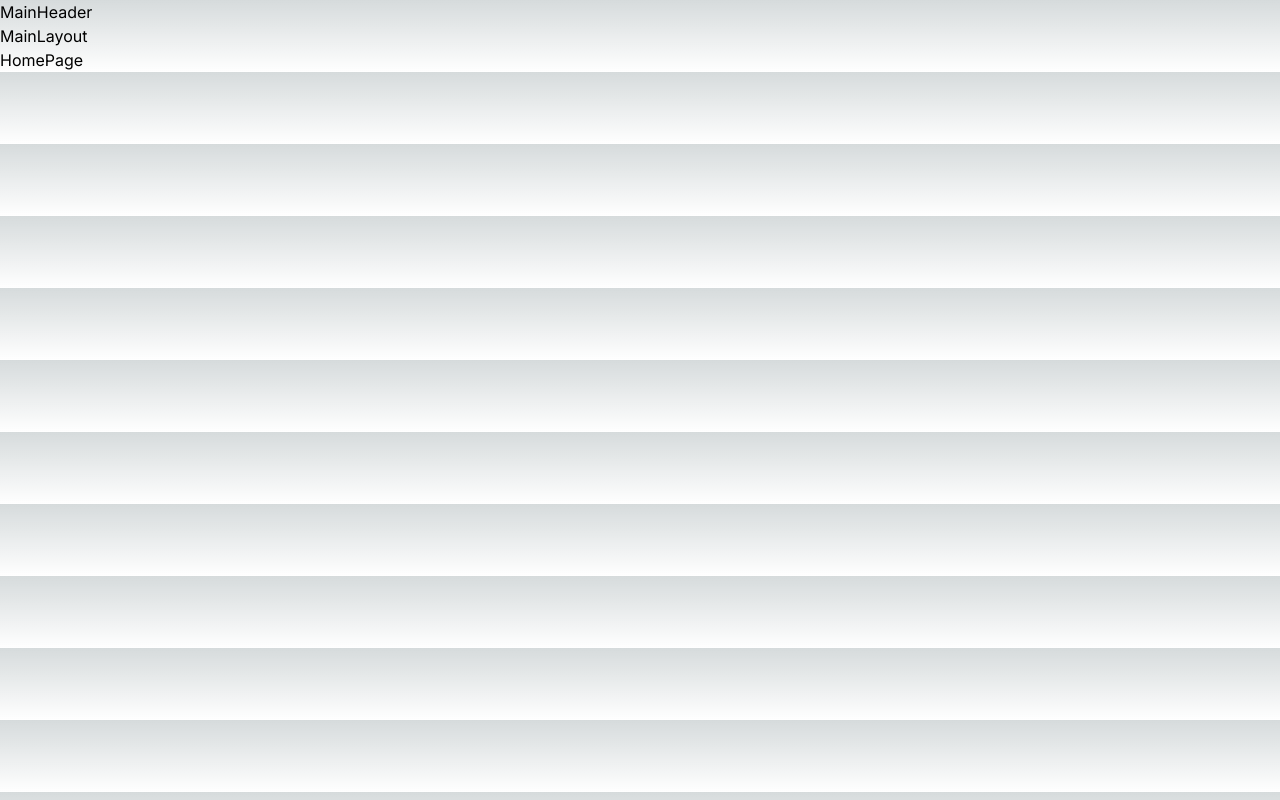
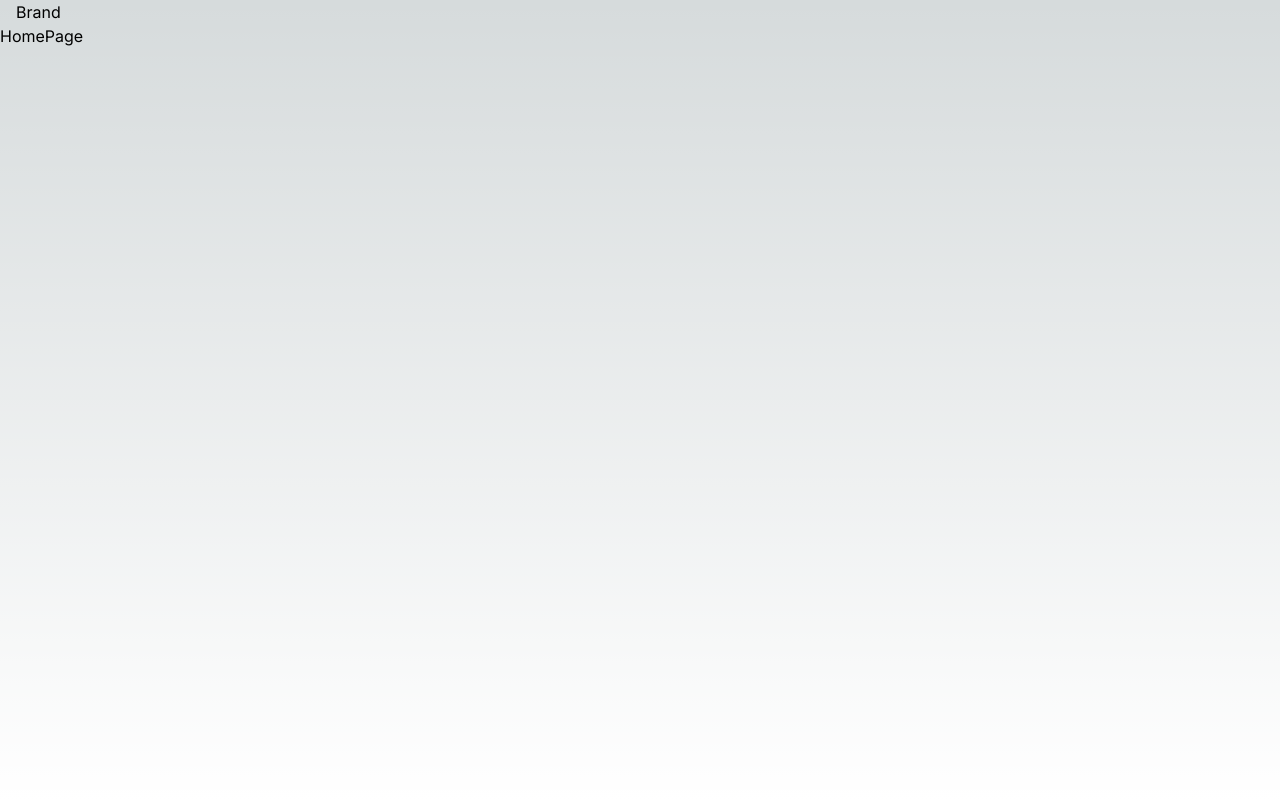
Before and after one commit to Hushout/TokenMarkyt, a Next.js app: page / in a window 1280 px wide. Built offline with nearby package versions, Linux system fonts and the light colour scheme.

Commit message:
renaming

```diff
--- a/src/components/MainHeader.tsx
+++ /dev/null
@@ -1,12 +0,0 @@
-import React, { FC } from 'react'
-
-interface MainHeaderProps {
-}
-
-const MainHeader:FC<MainHeaderProps> = () => {
-  return (
-    <div>MainHeader</div>
-  )
-}
-
-export default MainHeader
--- a/src/components/MainLayout.tsx
+++ b/src/components/MainLayout.tsx
@@ -1,5 +1,5 @@
 import React, { FC } from 'react'
-import MainHeader from './MainHeader'
+import NavBar from './NavBar'
 
 interface MainLayoutProps {
     children: React.ReactNode
@@ -7,9 +7,8 @@ interface MainLayoutProps {
 
 const MainLayout: FC<MainLayoutProps> = ({ children }) => {
     return (
-        <div>
-            <MainHeader />
-            MainLayout
+        <div className='w-screen min-h-screen'>
+            <NavBar />
             {children}
         </div>
     )
--- /dev/null
+++ b/src/components/NavBar.tsx
@@ -0,0 +1,18 @@
+import React, { FC } from 'react'
+import { FaBars } from 'react-icons/fa'
+
+interface NavBarProps {
+}
+
+const NavBar: FC<NavBarProps> = () => {
+    return (
+        <div className='flex justify-between items-center w-100% px-4 h-auto'>
+            <div>Brand</div>
+            <div>
+                {/* <FaBars className='color-white cursor-pointer'/> */}
+            </div>
+        </div>
+    )
+}
+
+export default NavBar
```
